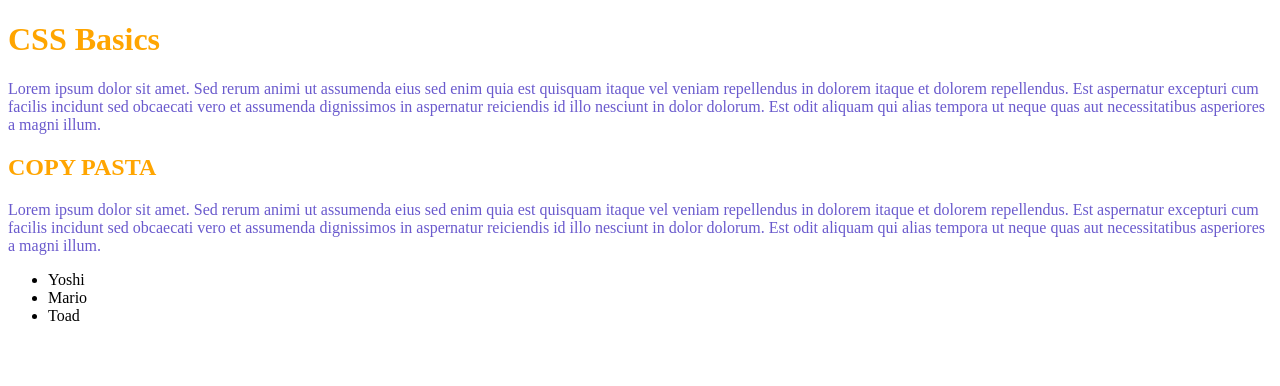
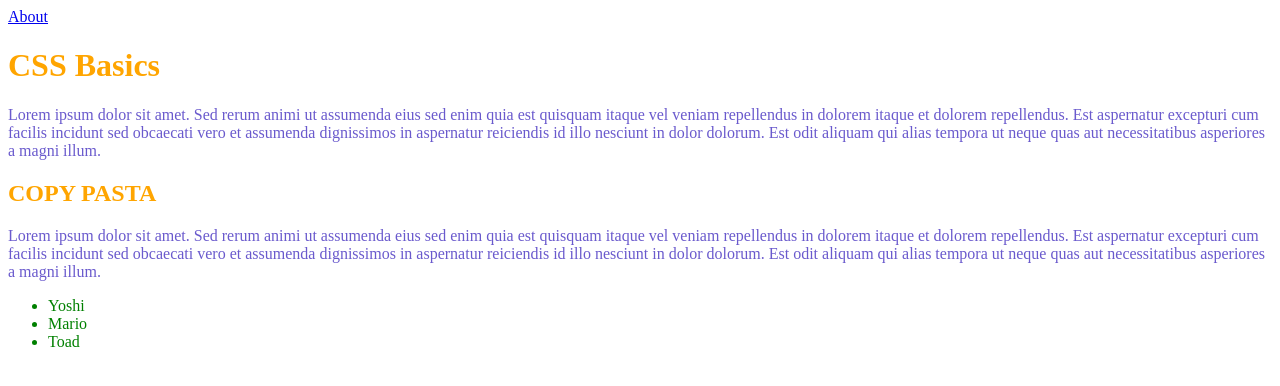
Before and after one commit to gallantb/webpage-testbed, a plain HTML site: page index.html in a window 1280 px wide. Drawn offline with Linux system fonts and the light colour scheme.

Commit message:
added link to about page

```diff
--- a/index.html
+++ b/index.html
@@ -8,6 +8,9 @@
 </head>
 <!--body exists in the main webpage and contains all our content-->
 <body>
+
+    <!--change page to about page-->
+    <a href="about.html">About</a>
 
     <h1>CSS Basics</h1>
 
--- a/styles.css
+++ b/styles.css
@@ -7,3 +7,6 @@ h2{
 p{
     color:slateblue;
 }
+ul{
+    color:green;
+}
```
Also changed, not shown: about.html (+6 -0 lines).
